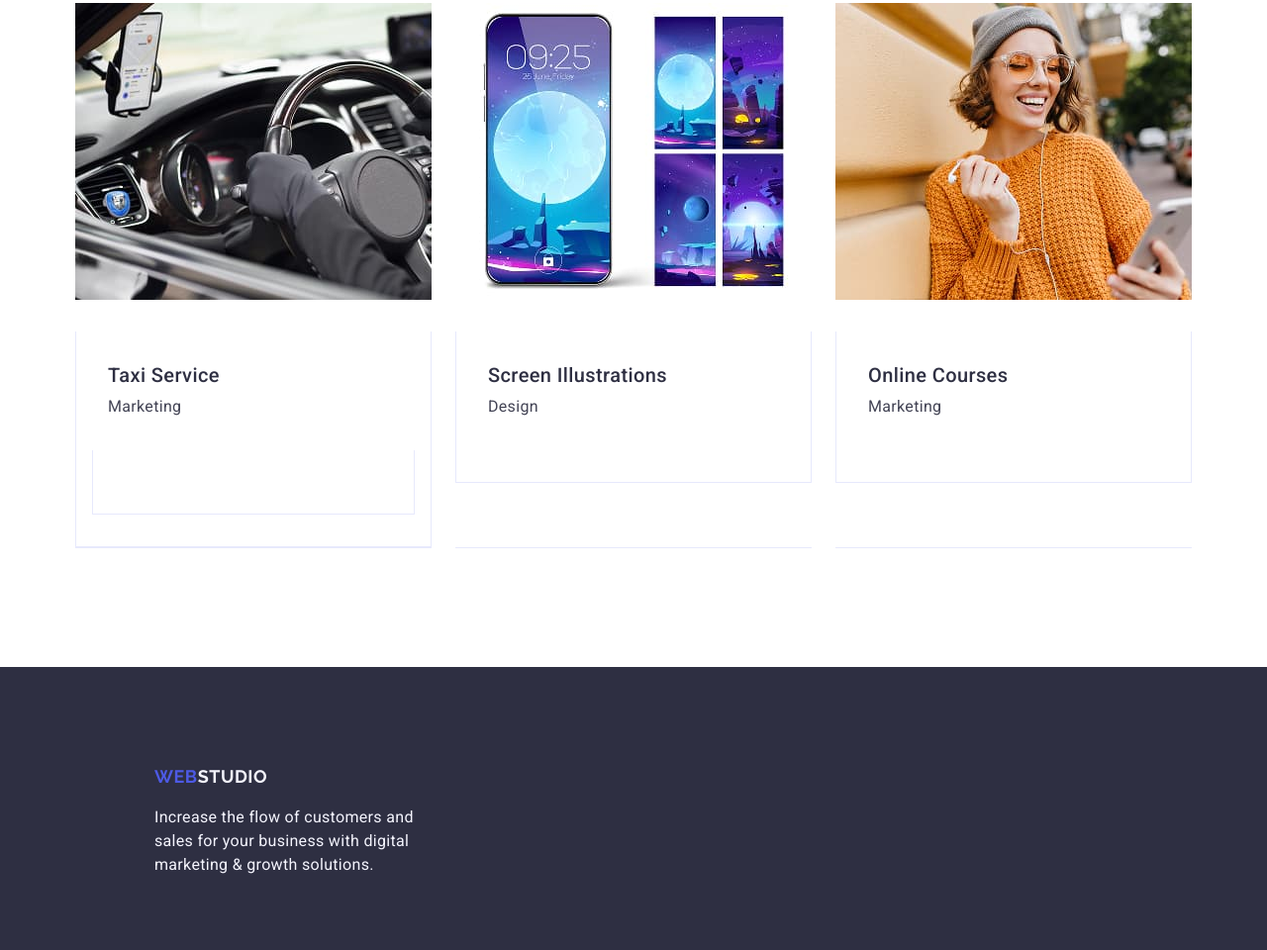
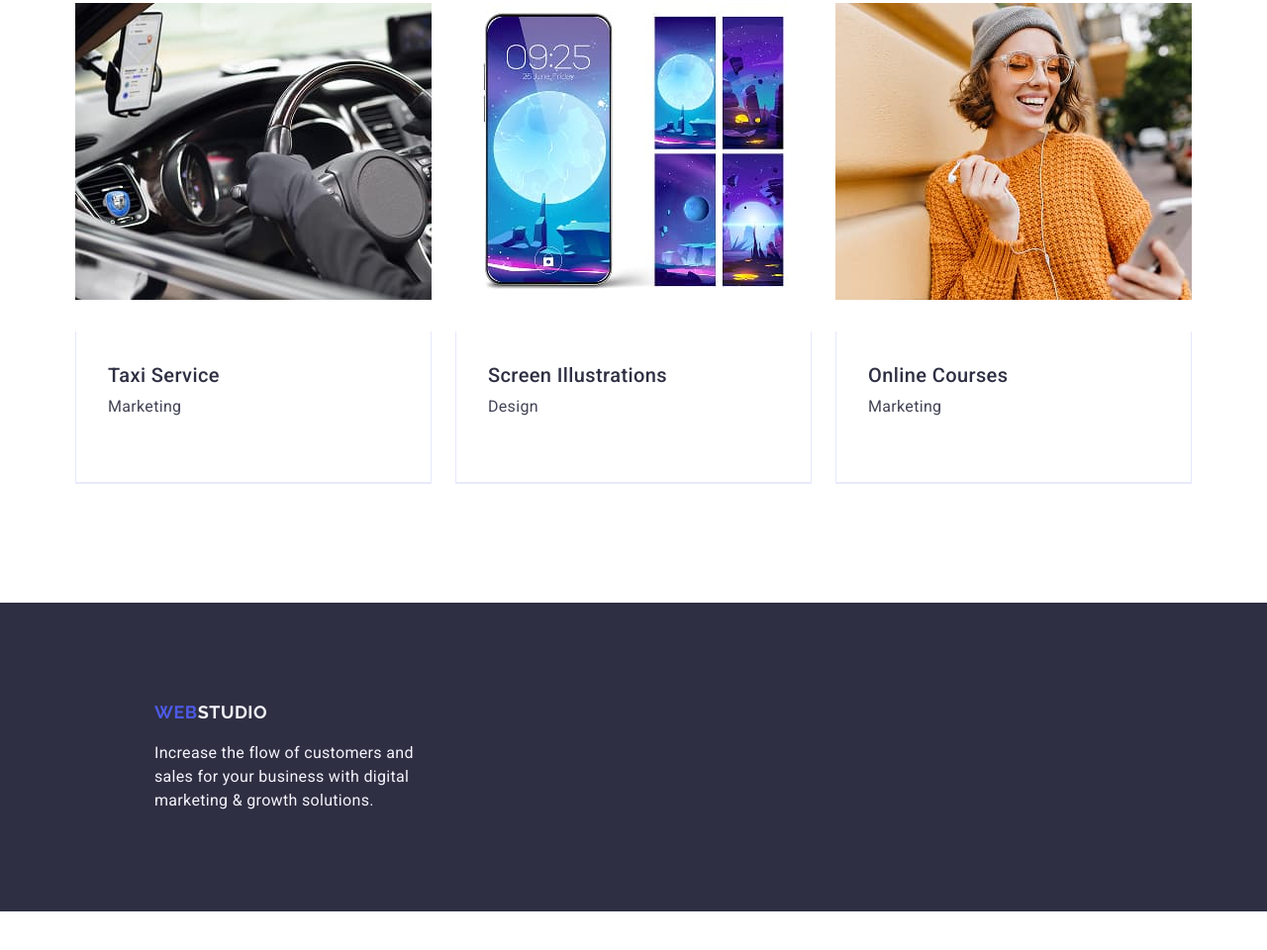
Before and after one commit to VadymEra/goit-markup-hw-03, a plain HTML site: page index.html in a window 1280 px wide. Shown: the part 2508-3468 px from the top of the page at 99% size. After the commit the page ends 3429 px from the top, so only its background shows below. Drawn offline with nearby package versions, Linux system fonts and the light colour scheme.

Commit message:
fix unclosed tag

```diff
--- a/index.html
+++ b/index.html
@@ -211,7 +211,7 @@
               <div class="service-container">
                 <h3 class="our-portfolio-name">Taxi Service</h3>
                 <p class="our-portfolio-text">Marketing</p>
-              <div class="service-container">
+              </div>
             </li>
             <li class="our-portfolio-item">
               <img
```
Lines whose indentation alone changed are shown as unchanged.
